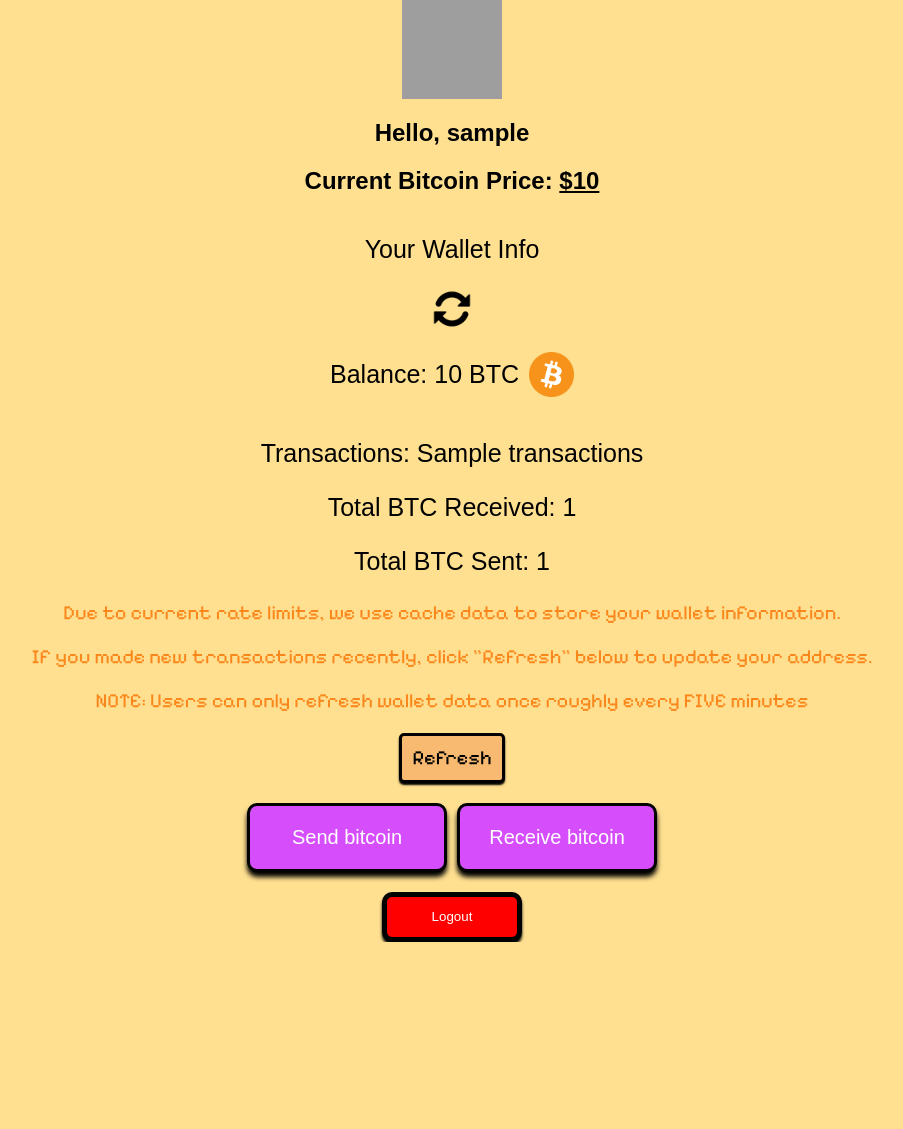
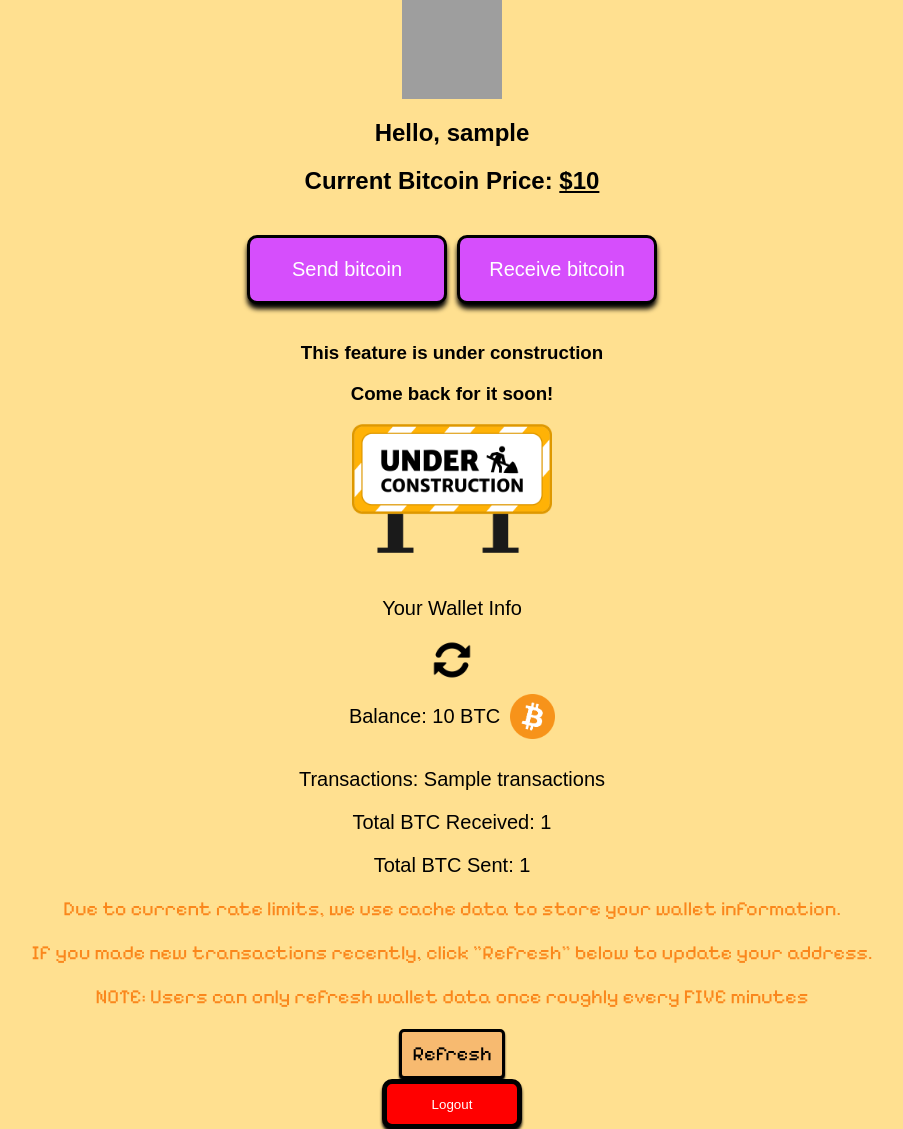
Before and after one commit to BrinkOfSecondBailout/Brink-Bitcoin-Wallet, a Django app: template templates/dashboard.html in a window 1280 px wide. Shown: the part 229-1358 px from the top of the page, without its empty margins (188-1091 px from the left). Before the commit the page ends 1171 px from the top, so only its background shows below. Run offline with Django 5.2, Linux system fonts and the light colour scheme; a user stored in the database is signed in; tables that the repository leaves empty hold one stand-in row (values such as "Sample post"); the template is opened without the code that fills it: most values are stand-ins (such as "Sample title", 1, 10 or a date in 2020); some web fonts are replaced; grey boxes are pictures that could not be loaded.

Commit message:
css work

```diff
--- a/static/css/style.css
+++ b/static/css/style.css
@@ -68,7 +68,7 @@ body {
 }
 
 
-#receive-div {
+#receive-div , #send-div{
     flex-direction: column;
     justify-content: center;
 }
@@ -168,7 +168,7 @@ font-family: 'Sixtyfour', sans-serif; */
 
 .info-text {
     font-family: 'Sixtyfour', sans-serif;
-    font-size: 25px;
+    font-size: 20px;
 }
 
 .normal-text {
@@ -239,3 +239,7 @@ font-family: 'Sixtyfour', sans-serif; */
     border: 5px solid black;
     font-family: 'Pixelify Sans', sans-serif;
 }
+
+.construction-icon {
+    width: 200px;
+}
--- a/templates/dashboard.html
+++ b/templates/dashboard.html
@@ -25,6 +25,31 @@
         <div class="header-text">
             <h2>Hello, {{ user.username }}</h2>
             <h2>Current Bitcoin Price: <u>${{ detail.live_btc_price }}</u></h2>
+        </div>
+
+        <div class="send-receive-div">
+            <button class="standard-button">Send bitcoin</button>
+            <button onclick="receiveBitcoin(event)" class="standard-button" id="receive-button">Receive bitcoin</button>
+        </div>
+
+        <div id="send-div" class="font-sixty-four-div">
+            <h3>This feature is under construction</h3>
+            <h3>Come back for it soon!</h3>
+            <img class="construction-icon" src="{% static 'images/under-construction.webp' %}" alt="Under construction">
+        </div>
+
+        <div id="receive-div" class="font-sixty-four-div">
+            <h4>Remember to ONLY send BTC to this address</h4>
+            <h3>Your Wallet Address:</h3>
+            <div>
+                <h2><u>{{ user.first_name }}</u></h2>
+            </div>
+            <div>
+                <img class="qr-code" src="{% static 'images/qrcode.png' %}" alt="QR Code">
+            </div>
+            <!-- <div>
+                <a href="generate_new_address"><button>Generate new address</button></a>
+            </div> -->
         </div>
 
         <div class="wallet-info-div">
@@ -72,23 +97,7 @@
             <a href="refresh_wallet_info"><button class="standard-submit-button">Refresh</button></a>
         </div>
 
-        <div class="send-receive-div">
-            <button class="standard-button">Send bitcoin</button>
-            <button onclick="receiveBitcoin(event)" class="standard-button" id="receive-button">Receive bitcoin</button>
-        </div>
 
-        <div id="receive-div">
-            <h2>Your Bitcoin Address:</h2>
-            <div>
-                <h2>{{ user.first_name }}</h2>
-            </div>
-            <div>
-                <img class="qr-code" src="{% static 'images/qrcode.png' %}">
-            </div>
-            <!-- <div>
-                <a href="generate_new_address"><button>Generate new address</button></a>
-            </div> -->
-        </div>
 
         <div>
             <a href="logout"><button class="logout-button">Logout</button></a>
```
Also changed, not shown: static/images/under-construction.webp (added).
